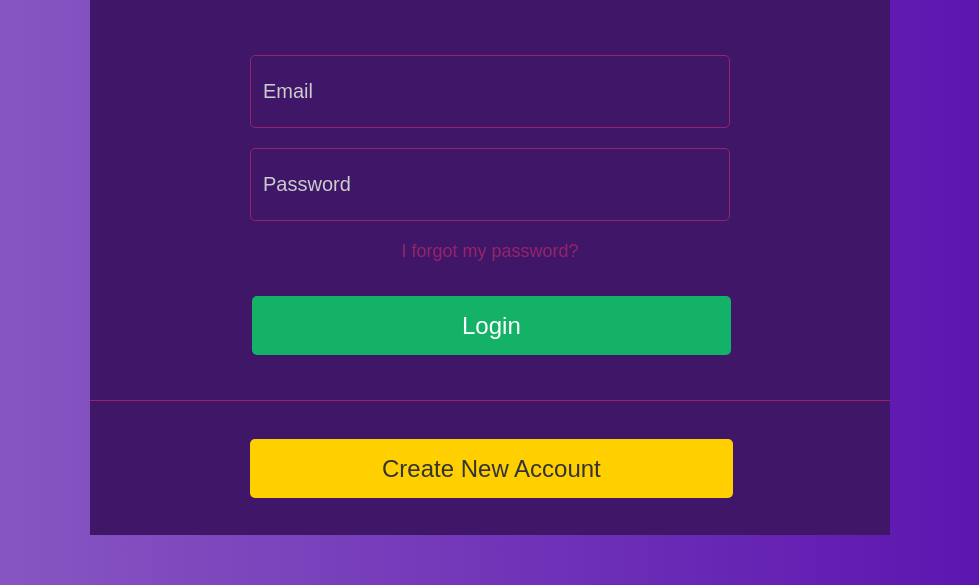
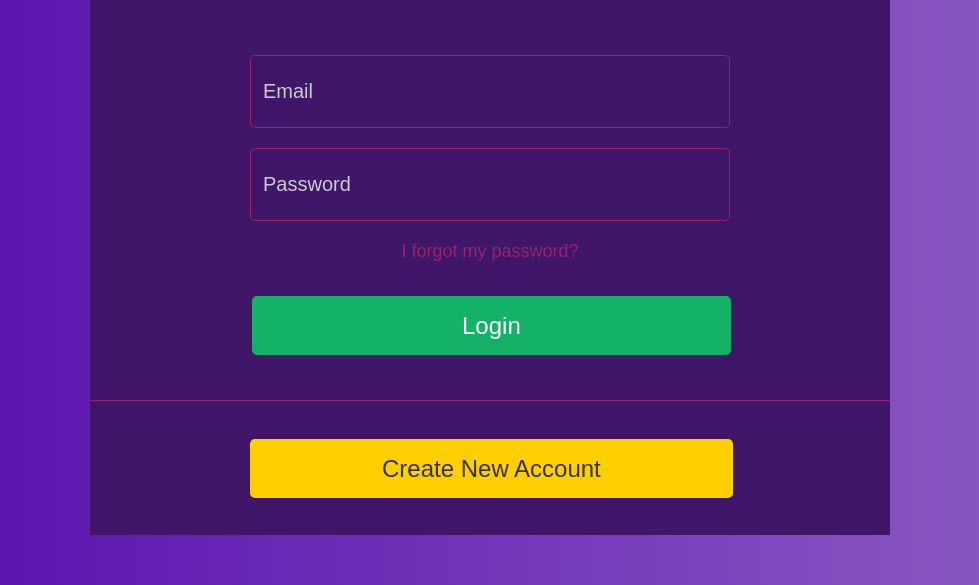
Before and after one commit to NguyenLuongTuanLoc/UI-CUOI-KI, a plain HTML site: page index.html in a window 1280 px wide. Shown: the part 215-800 px from the top of the page, without its empty margins (150-1129 px from the left). Drawn offline with Linux system fonts and the light colour scheme.

Commit message:
Update main.css

```diff
--- a/assets/css/main.css
+++ b/assets/css/main.css
@@ -10,7 +10,7 @@ html {
 }
 
 body{
-    background: linear-gradient(to left, #560bad, #8e60c4);
+    background: linear-gradient(to left,#8e60c4 ,#560bad);
     height: 100vh;
     width: 100vw;
 }
```
